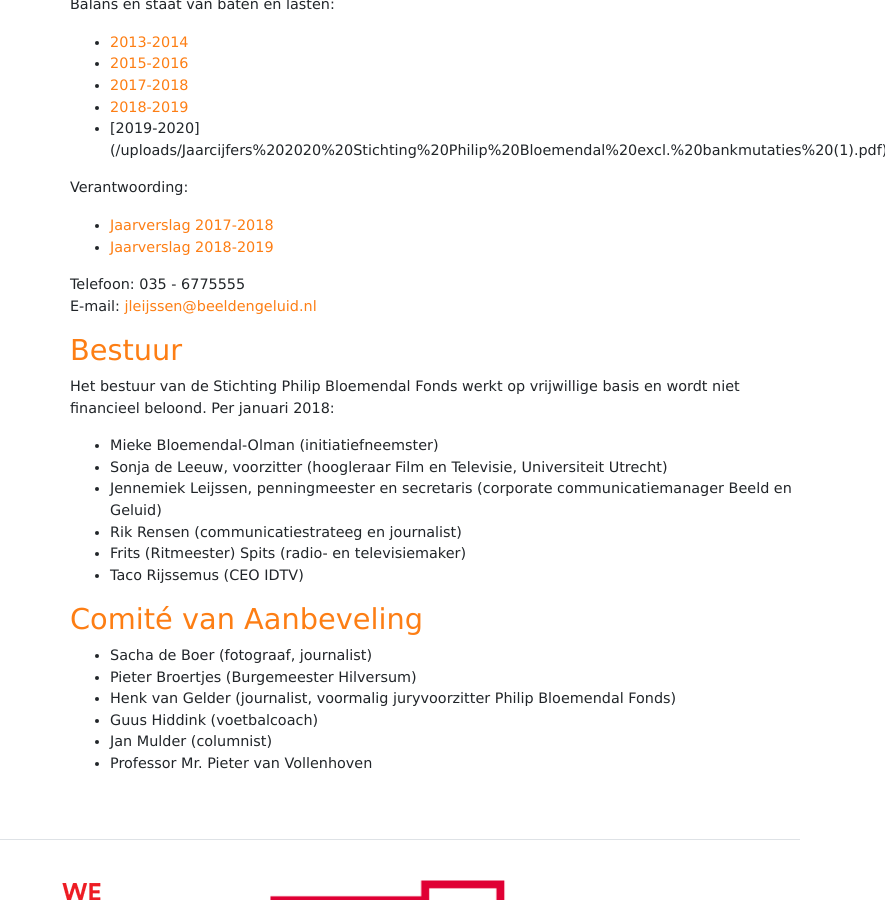
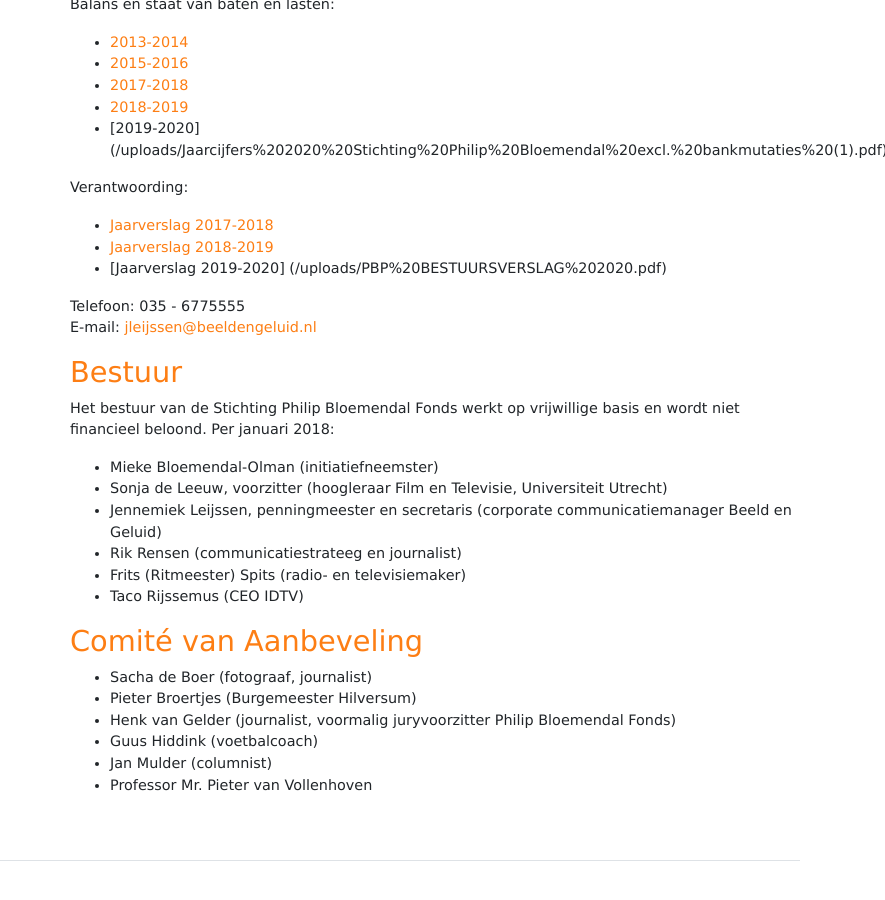
Before and after one commit to bloemendalprijs/bloemendalprijs.github.io, a Jekyll site: the page built from de-stichting.markdown, in a window 1280 px wide and 900 px high, scrolled down 889 px. Shown: the whole window, without its empty margins (395-1280 px from the left). Built offline with Jekyll 4.4.1, drawn with Linux system fonts in a browser that asks for light colours.

Commit message:
Updated De Stichting

```diff
--- a/de-stichting.markdown
+++ b/de-stichting.markdown
@@ -41,6 +41,8 @@
 Verantwoording:
 * [Jaarverslag 2017-2018](/uploads/Jaarverslag2017_2018.pdf)
 * [Jaarverslag 2018-2019](/uploads/Jaarverslag%20Philip%20Bloemendal%201819.pdf)
+* [Jaarverslag 2019-2020]
+(/uploads/PBP%20BESTUURSVERSLAG%202020.pdf)
 
 
 Telefoon: 035 - 6775555
```
